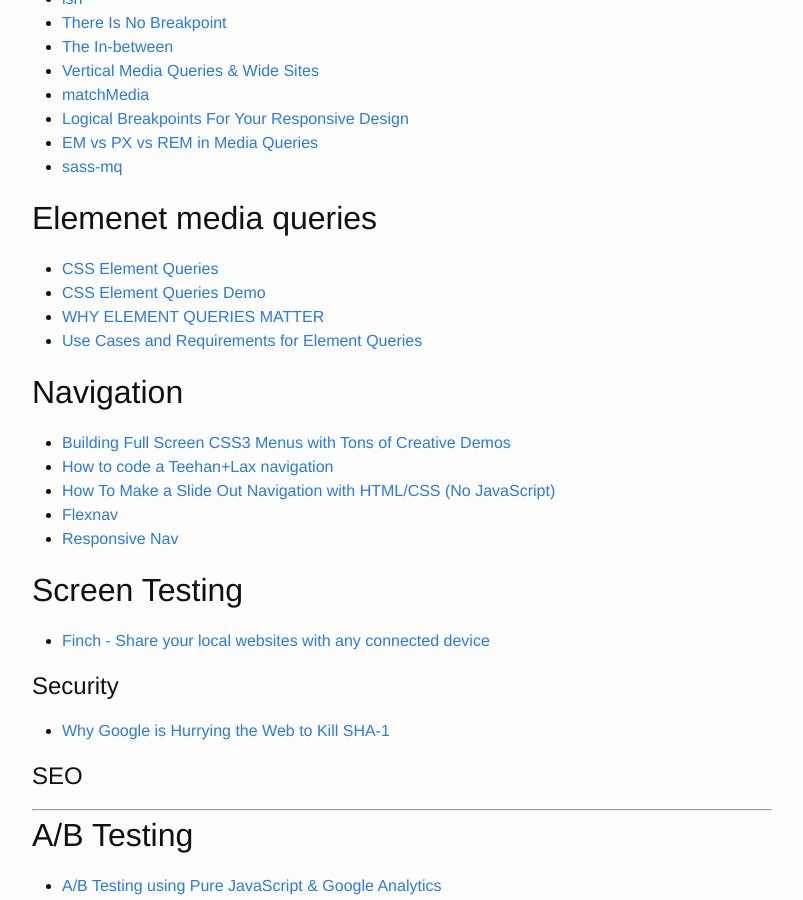
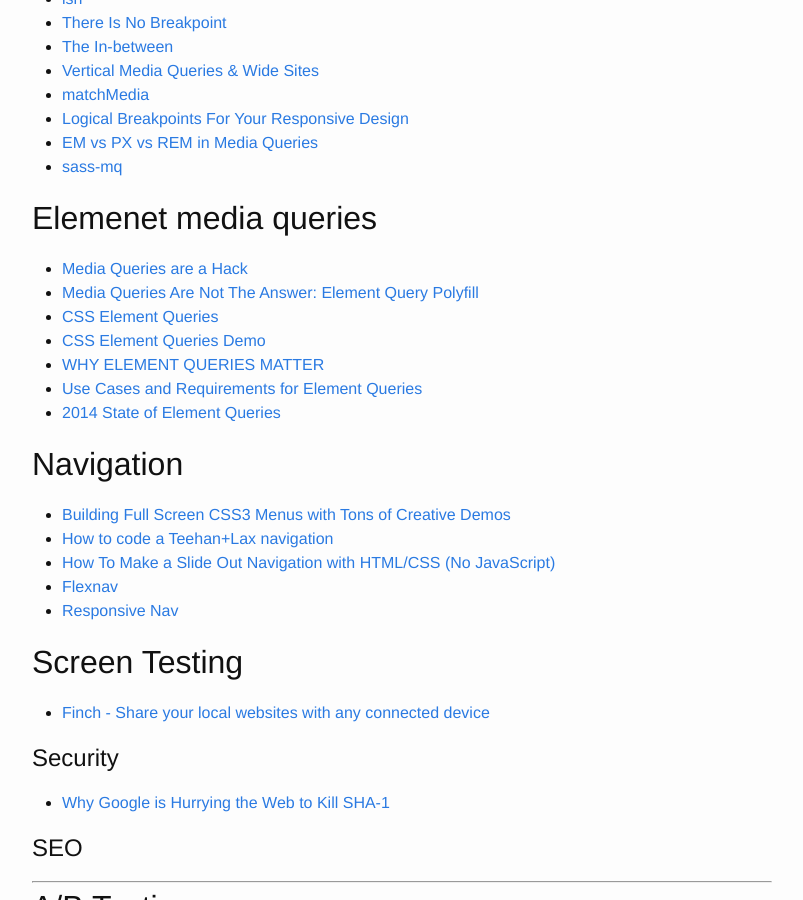
Before and after one commit to brownerd/brownerd.github.io, a Jekyll site: the page built from _posts/2014-10-06-reading-list-2014.md, in a window 1280 px wide and 900 px high, scrolled down 21678 px. Shown: the whole window, without its empty margins (238-1041 px from the left). Built offline with Jekyll 4.4.1, drawn with Linux system fonts in a browser that asks for light colours; emoji names are drawn with the system emoji font.

Commit message:
element media queries

```diff
--- a/_posts/2014-10-06-reading-list-2014.md
+++ b/_posts/2014-10-06-reading-list-2014.md
@@ -1049,10 +1049,13 @@ Event Capturing and Bubbling in JavaScript](http://www.kirupa.com/html5/event_ca
 
 
 ## Elemenet media queries
+- [Media Queries are a Hack](http://ianstormtaylor.com/media-queries-are-a-hack/)
+- [Media Queries Are Not The Answer: Element Query Polyfill](http://www.smashingmagazine.com/2013/06/25/media-queries-are-not-the-answer-element-query-polyfill/)
 - [CSS Element Queries](https://github.com/marcj/css-element-queries)
 - [CSS Element Queries Demo](http://marcj.github.io/css-element-queries/)
 - [WHY ELEMENT QUERIES MATTER](http://hugogiraudel.com/2014/04/22/why-element-queries-matter/)
 - [Use Cases and Requirements for Element Queries](http://responsiveimagescg.github.io/eq-usecases/)
+- [2014 State of Element Queries](http://www.xanthir.com/b4VG0)
 
 
 
```
